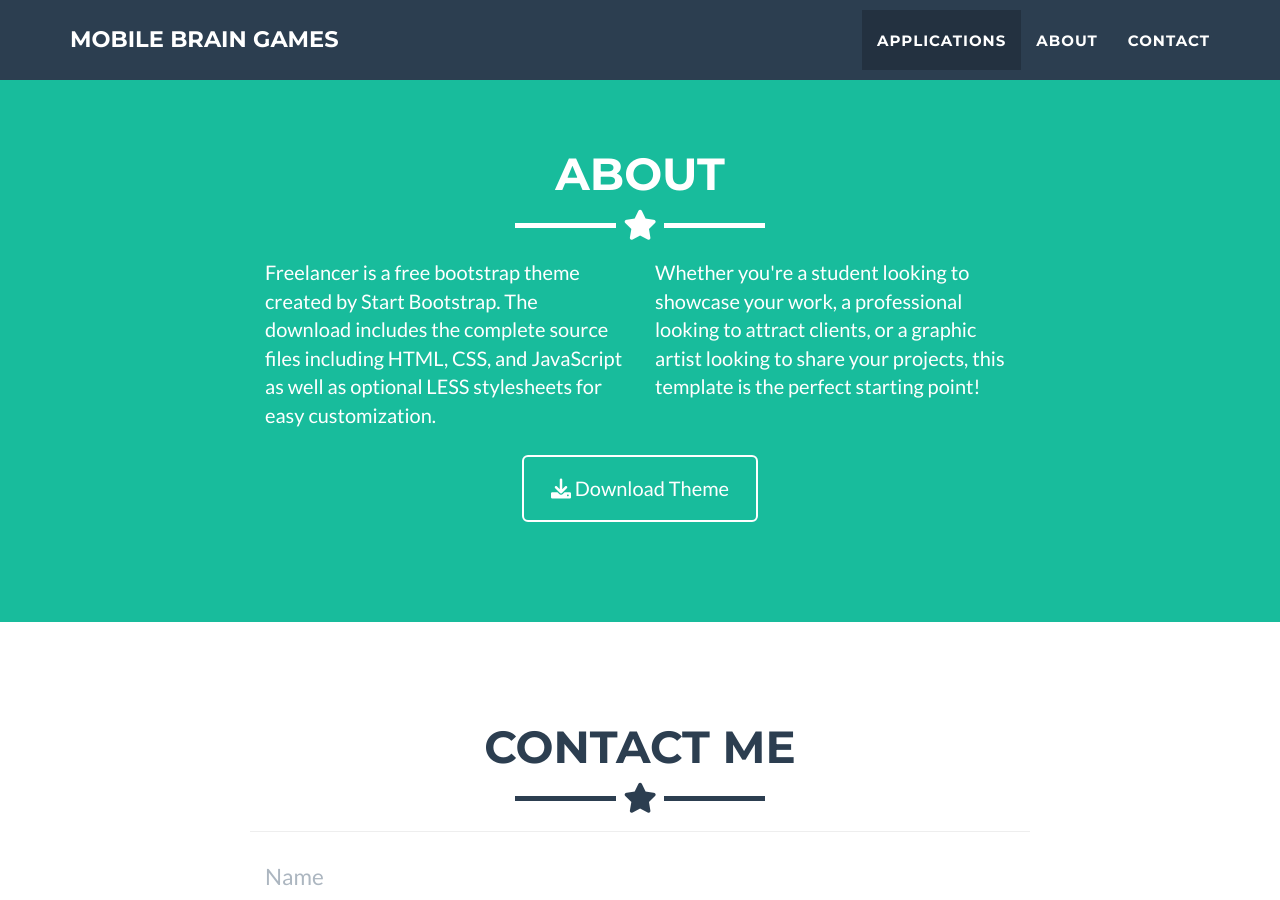
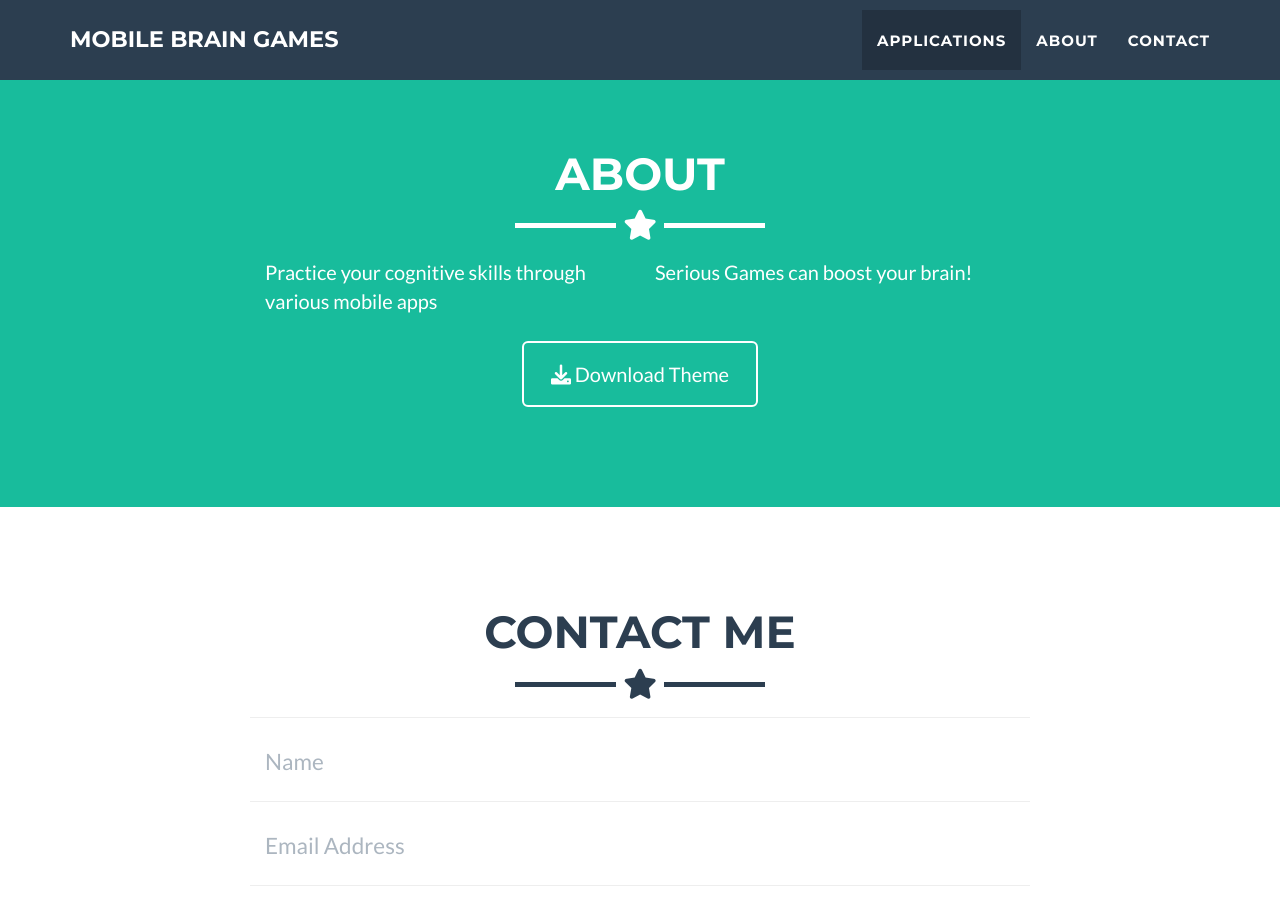
Before and after one commit to Thelouras58/Mobile-Brain-Games-Site, a Jekyll site: the page built from _posts/2014-07-18-project-1.markdown, in a window 1280 px wide and 900 px high, scrolled down 1623 px. Built offline with Jekyll 4.4.1, drawn with Linux system fonts in a browser that asks for light colours.

Commit message:
Update about.html

```diff
--- a/_includes/about.html
+++ b/_includes/about.html
@@ -9,13 +9,10 @@
     </div>
     <div class="row">
       <div class="col-lg-4 col-lg-offset-2">
-        <p>Freelancer is a free bootstrap theme created by Start Bootstrap. The download includes the complete
-          source files including HTML, CSS, and JavaScript as well as optional LESS stylesheets for easy
-          customization.</p>
+        <p>Practice your cognitive skills through various mobile apps</p>
       </div>
       <div class="col-lg-4">
-        <p>Whether you're a student looking to showcase your work, a professional looking to attract clients, or
-          a graphic artist looking to share your projects, this template is the perfect starting point! </p>
+        <p>Serious Games can boost your brain!</p>
       </div>
       <div class="col-lg-8 col-lg-offset-2 text-center">
         <a href="https://github.com/jeromelachaud/freelancer-theme" class="btn btn-lg btn-outline">
```
